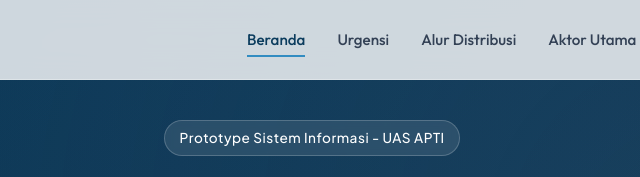
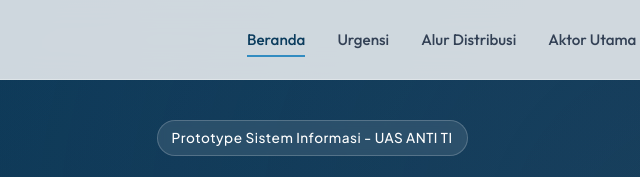
Before and after one commit to akillll22/uas-rantai-pasok-garam, a plain HTML site: page index.html in a window 1280 px wide. Shown: the top 177 px of the page, 328-968 px from the left. Drawn offline with Linux system fonts and the light colour scheme.

Commit message:
Memperbaiki tampilan halaman utama

```diff
--- a/index.html
+++ b/index.html
@@ -45,7 +45,7 @@
     <section id="hero" class="hero-section">
         <div class="hero-bg-overlay"></div>
         <div class="hero-content container">
-            <span class="hero-badge fade-in">Prototype Sistem Informasi - UAS APTI</span>
+            <span class="hero-badge fade-in">Prototype Sistem Informasi - UAS ANTI TI</span>
             <h1 class="hero-title fade-in">Sistem Informasi<br><span class="highlight">Rantai Pasok Garam</span> Madura</h1>
             <p class="hero-subtitle fade-in">Visualisasi alur distribusi garam dari tambak hingga sampai ke tangan konsumen sebagai implementasi konsep Supply Chain Management yang efisien dan transparan.</p>
             <div class="hero-actions fade-in">
```
